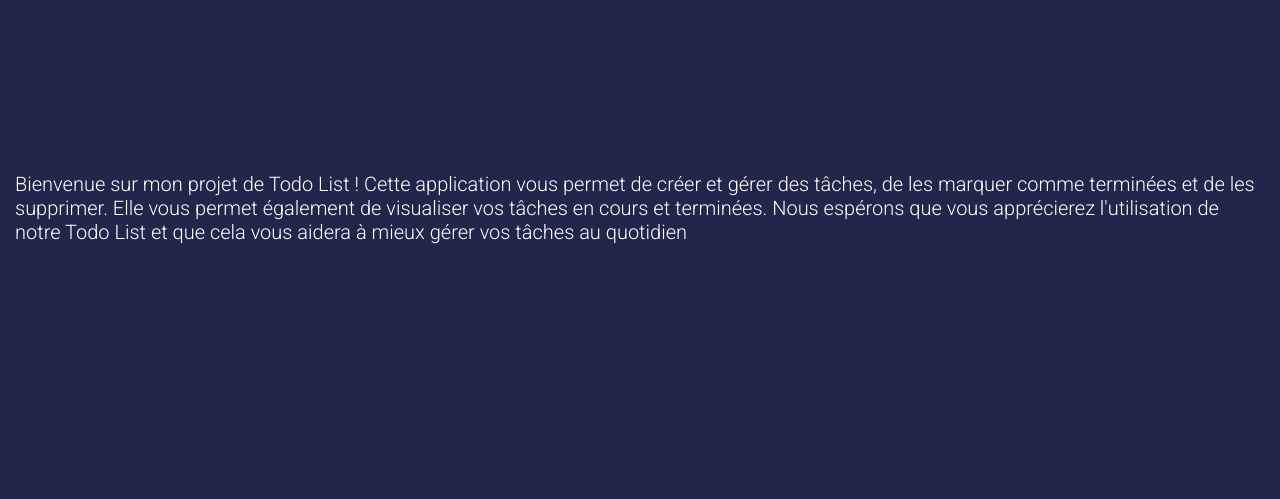
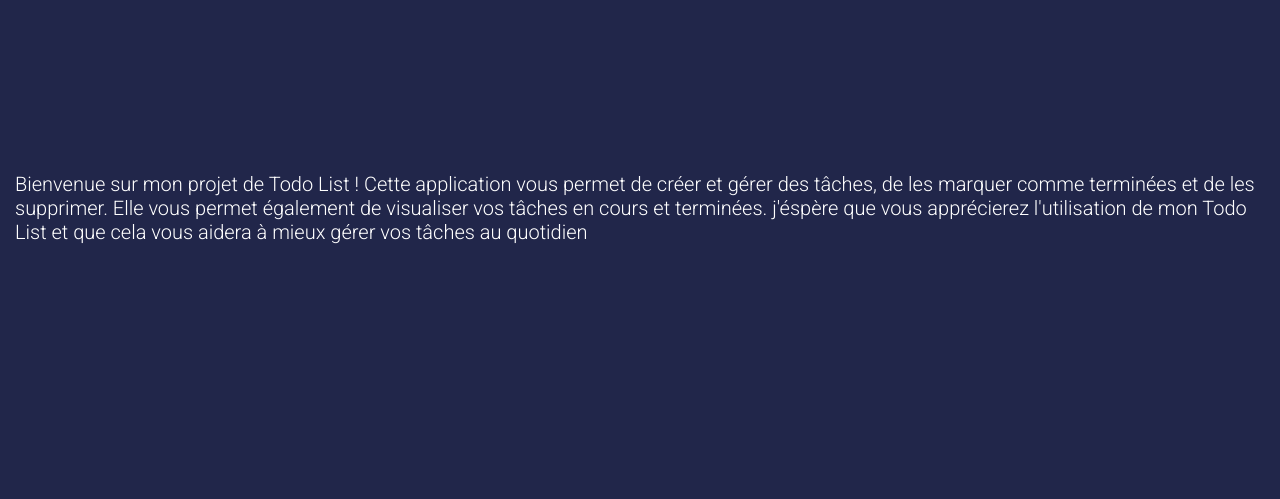
Before and after one commit to samuel-durand/tdl, a PHP site: page / in a window 1280 px wide. Shown: the part 223-722 px from the top of the page. Run offline with PHP 8.4, Linux system fonts and the light colour scheme.

Commit message:
udpate html welcome

```diff
--- a/index.php
+++ b/index.php
@@ -14,7 +14,7 @@
 
     <p id="welcome2">Bienvenue sur mon projet de Todo List !
 
-    Cette application vous permet de créer et gérer des tâches, de les marquer comme terminées et de les supprimer. Elle vous permet également de visualiser vos tâches en cours et terminées. Nous espérons que vous apprécierez l'utilisation de notre Todo List et que cela vous aidera à mieux gérer vos tâches au quotidien</p>
+    Cette application vous permet de créer et gérer des tâches, de les marquer comme terminées et de les supprimer. Elle vous permet également de visualiser vos tâches en cours et terminées. j'éspère que vous apprécierez l'utilisation de mon Todo List et que cela vous aidera à mieux gérer vos tâches au quotidien</p>
 
 
 
```
